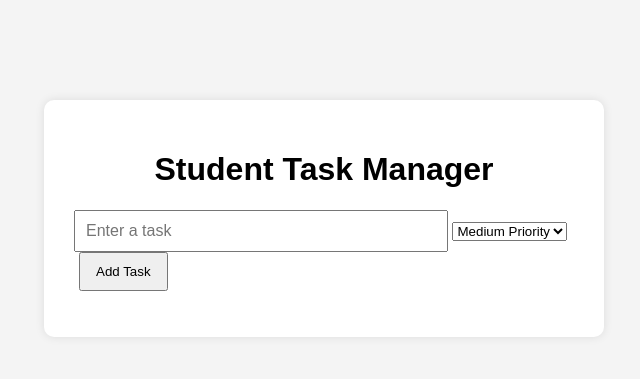
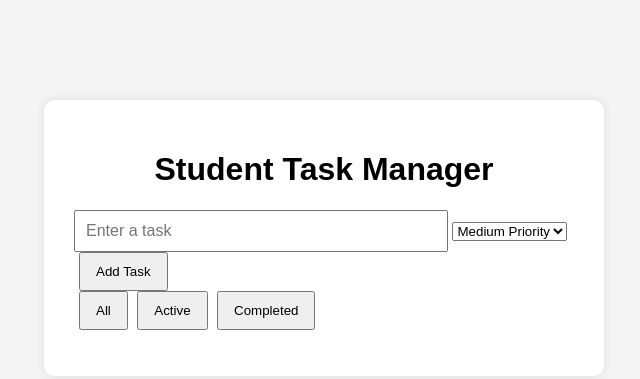
Before and after one commit to RabeyaHamood1998/student-task-manager, a plain HTML site: page index.html in a window 1280 px wide. Shown: the whole page, without its empty margins (316-956 px from the left). Drawn offline with Linux system fonts and the light colour scheme.

Commit message:
Add task filtering interface #3

```diff
--- a/index.html
+++ b/index.html
@@ -31,6 +31,11 @@
         <button onclick="addTask()">
             Add Task
         </button>
+        <div class="filters">
+            <button onclick="filterTasks('all')">All</button>
+            <button onclick="filterTasks('active')">Active</button>
+            <button onclick="filterTasks('completed')">Completed</button>
+        </div>
 
         <ul id="taskList"></ul>
 
```
